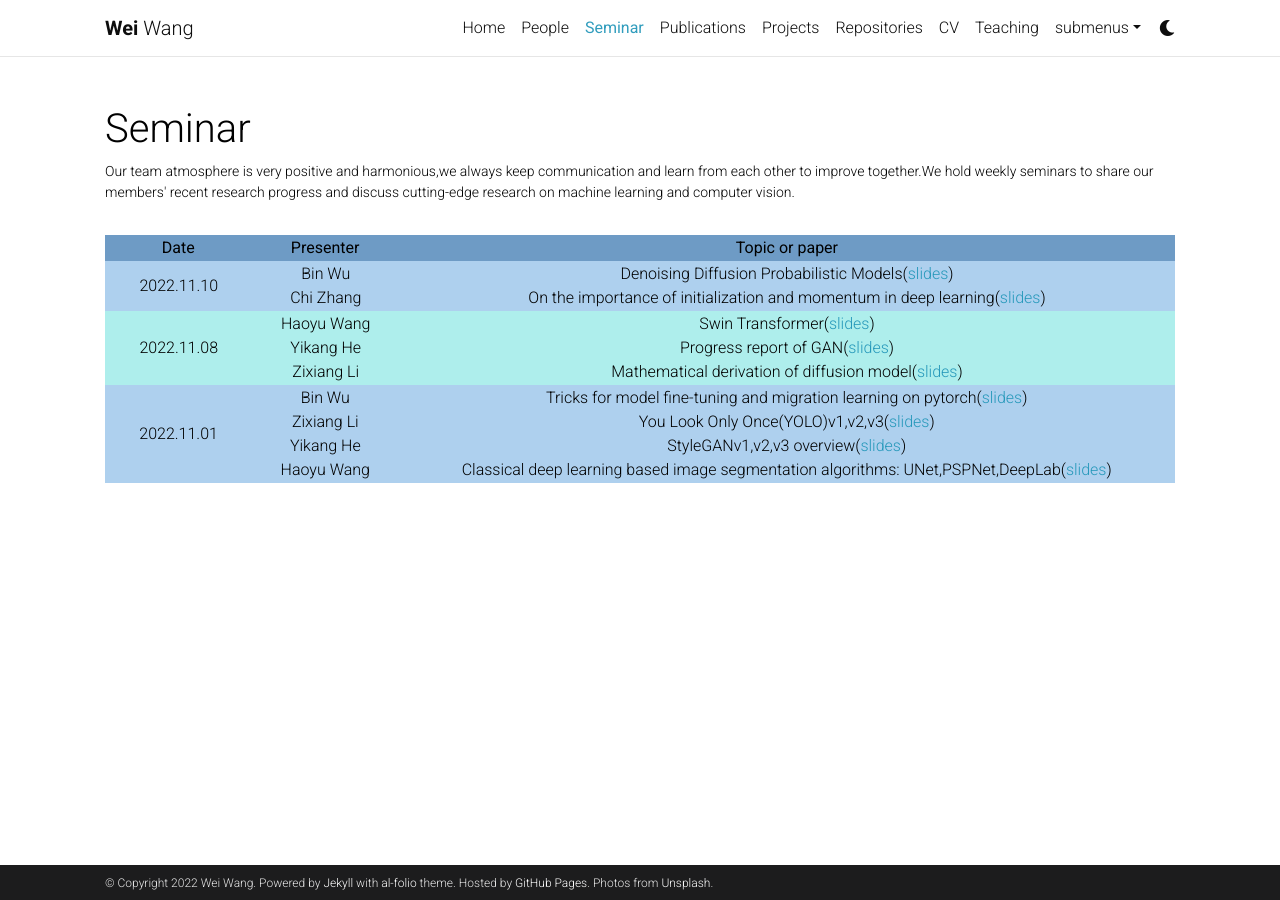
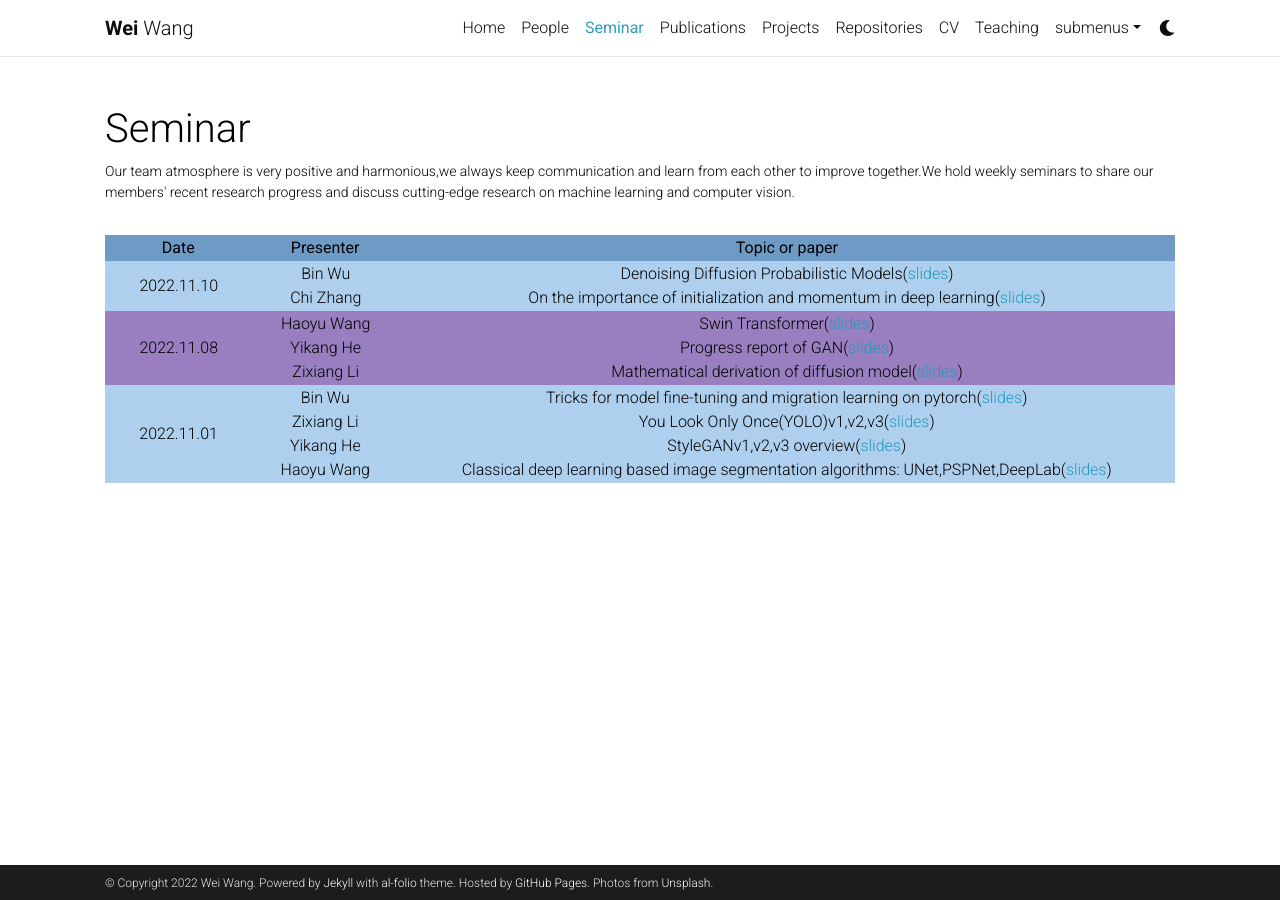
Before and after one commit to WeiWangTrento/WeiWangTrento.github.io, a Jekyll site: the page built from _pages/Seminar.md, in a window 1280 px wide. Built offline with Jekyll 4.4.1, drawn with Linux system fonts in a browser that asks for light colours; comment, search, counter and statistics services are not loaded; a style sheet for code colours, icons or effects is not loaded.

Commit message:
Update Seminar.md

```diff
--- a/_pages/Seminar.md
+++ b/_pages/Seminar.md
@@ -46,7 +46,7 @@ nav: true
 	</tr>
 </table>
 <table  rules="none" align="center" >
-	<tr  bgcolor="#aeeeec">
+	<tr  bgcolor="#99c7f0c">
 		<td width="150" align="center">
 			<center>
 				<font>2022.11.08</font>
```
